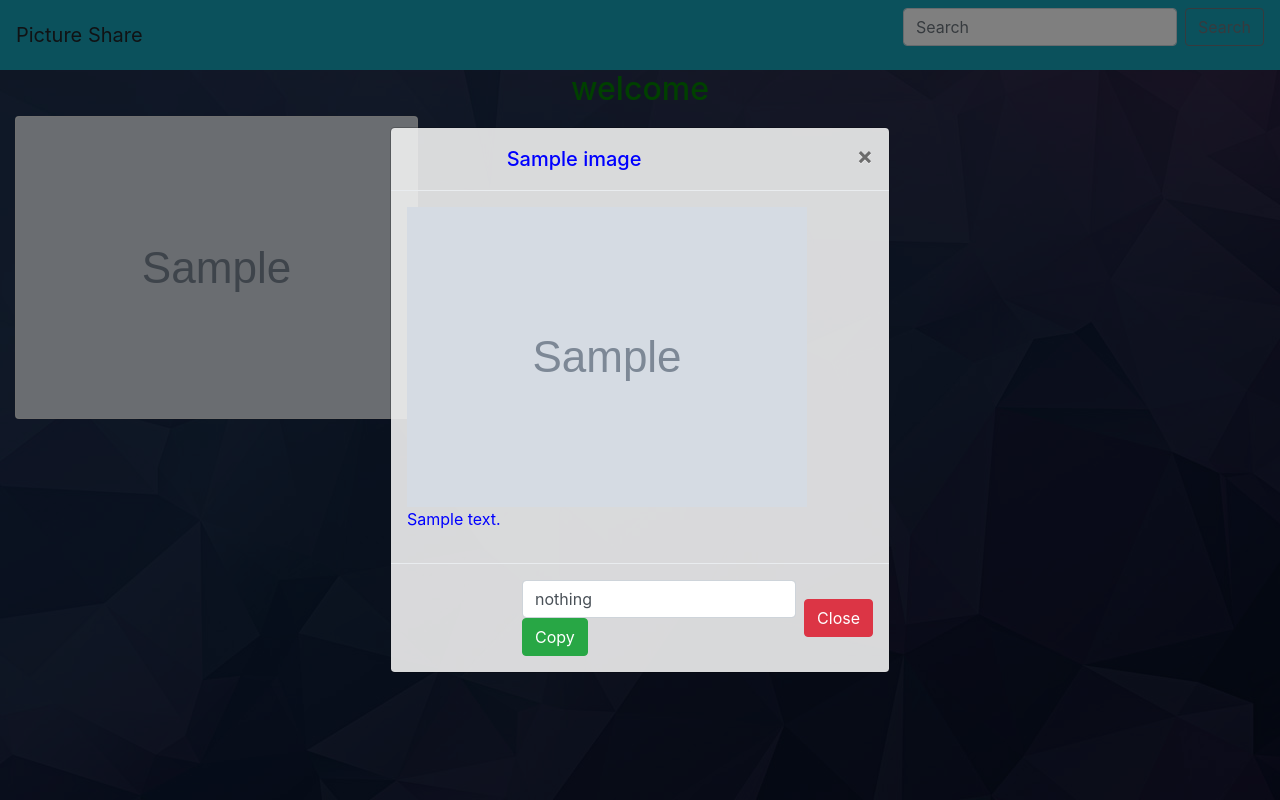
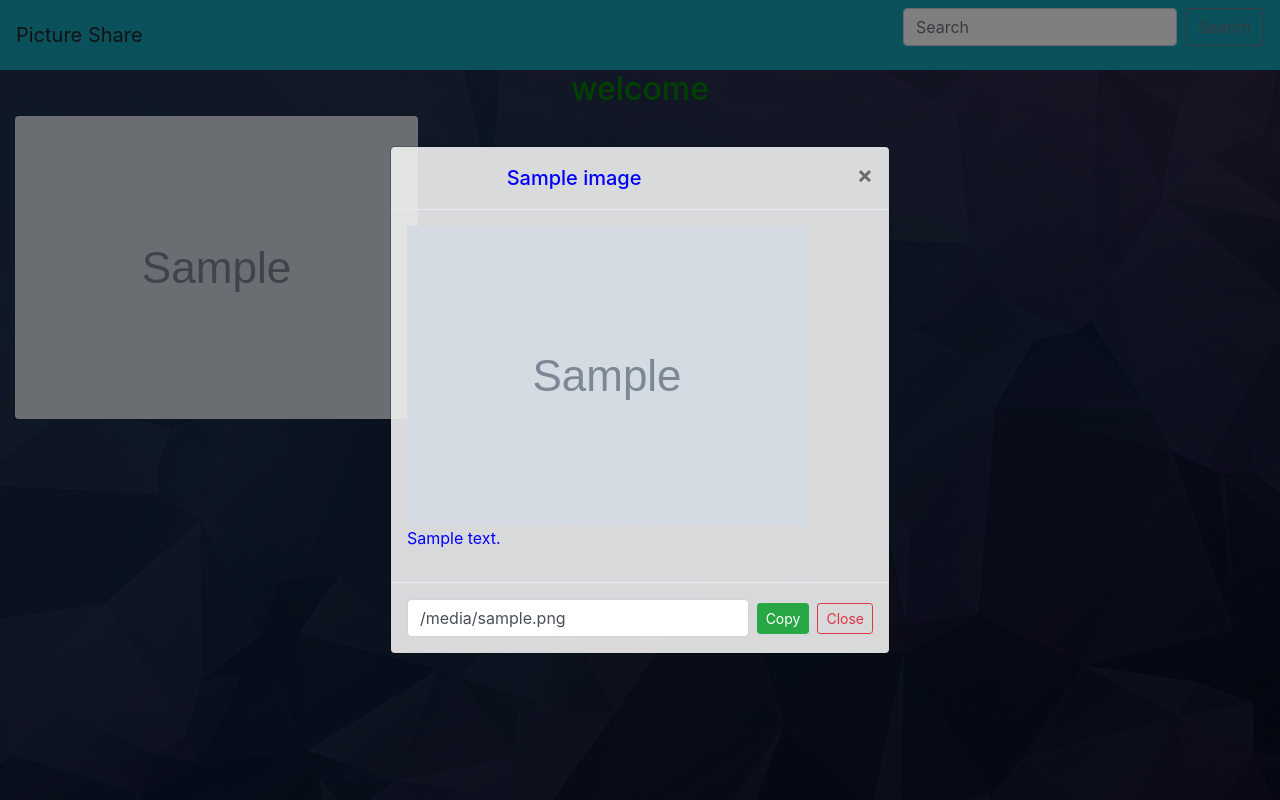
Before and after one commit to Owiti-Charles/Picture-Globe, a Django app: page / in a window 1280 px wide, after a click that opens the changed part. Run offline with Django 3.2, Linux system fonts and the light colour scheme; tables that the repository leaves empty hold one stand-in row (values such as "Sample post"); grey boxes marked "Sample" are stand-in pictures; some libraries are stand-ins or nearby versions.

Commit message:
Add functionality to the copy button to allow a link to be coppied to the clipboard

```diff
--- a/pictures/templates/layouts.html
+++ b/pictures/templates/layouts.html
@@ -18,6 +18,7 @@
 <script src="https://code.jquery.com/jquery-3.2.1.slim.min.js" integrity="sha384-KJ3o2DKtIkvYIK3UENzmM7KCkRr/rE9/Qpg6aAZGJwFDMVNA/GpGFF93hXpG5KkN" crossorigin="anonymous"></script>
 <script src="https://cdnjs.cloudflare.com/ajax/libs/popper.js/1.12.9/umd/popper.min.js" integrity="sha384-ApNbgh9B+Y1QKtv3Rn7W3mgPxhU9K/ScQsAP7hUibX39j7fakFPskvXusvfa0b4Q" crossorigin="anonymous"></script>
 <script src="https://maxcdn.bootstrapcdn.com/bootstrap/4.0.0/js/bootstrap.min.js" integrity="sha384-JZR6Spejh4U02d8jOt6vLEHfe/JQGiRRSQQxSfFWpi1MquVdAyjUar5+76PVCmYl" crossorigin="anonymous"></script>
+  <script src="{% static '/js/scripts.js'%}"></script>
 {% endblock %}
 </body>
 </html>
--- a/pictures/templates/pictures/index.html
+++ b/pictures/templates/pictures/index.html
@@ -23,23 +23,17 @@
                     </div>
                     <div class="modal-body">
                         <img src="{{image.image.url}}" alt="{{image.name}}" class="img-fluid">
-
                         <p>{{image.description}}</p>
                     </div>
                     <div class="modal-footer">
-                        <div class="pull-left">
-                            <input type="text" class="form-control" id="imagelink" value="nothing">
-                            <button type="button" class="btn btn-success" onclick="copyaction()">Copy</button>
-                        </div>
-
-                        <button type="button" class="btn btn-danger" data-dismiss="modal">Close</button>
-
-
+                       <input class="form-control input-lg" type="text"
+                            value="{{image.image.url}}" id="{{image.id}}.url">
+                        <button class="btn btn-success btn-sm" onclick="copyLink('{{image.id}}.url')">Copy</button>
+                        <button type="button" class="btn btn-outline-danger btn-sm" data-dismiss="modal">Close</button>
                     </div>
                 </div>
             </div>
         </div>
-
         {% endfor %}
     </div>
 </div>
--- /dev/null
+++ b/static/js/scripts.js
@@ -0,0 +1,8 @@
+copyLink1 = ()=>{
+document.getElementById("imagelink").select();
+document.execCommand("Copy");
+}
+copyLink =(element) => {
+     document.getElementById(element).select();
+     document.execCommand("copy");
+            }
```
